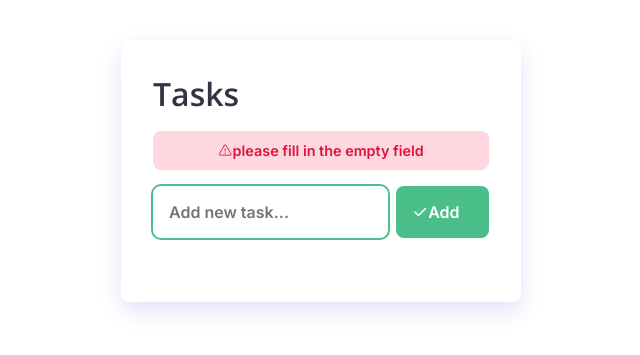
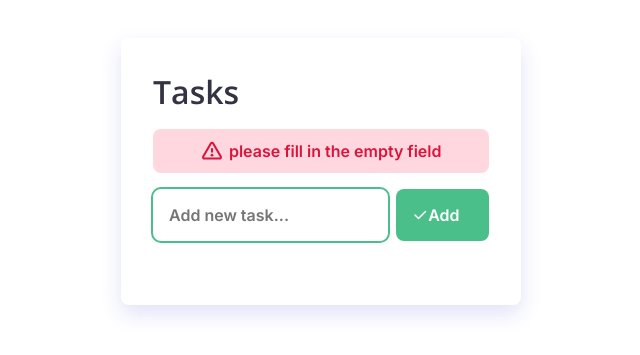
Before and after one commit to gabriel-corto/TaskList, a React (Vite) app: page / in a window 1280 px wide. Shown: the part 149-504 px from the top of the page, without its empty margins (319-959 px from the left). Built offline with nearby package versions, Linux system fonts and the light colour scheme.

Commit message:
Project Completed

```diff
--- a/src/App.tsx
+++ b/src/App.tsx
@@ -5,14 +5,14 @@ import Form from "./components/Form";
 import TaskList from "./components/TaskList";
 
 import styles from './components/Form.module.css'
-import { Trash, Warning } from "phosphor-react";
+import { Check, Trash, Warning } from "phosphor-react";
 
 export default function App() {
 
   const [Text, setNewText] = useState("")
   const [Tasks, setNewTask] = useState <string[]> ([])
   const [isTextEmpty, setIsTextEmpty] = useState(true)
-  const [Message, setMessage] = useState("")
+  const [Message, setMessage] = useState(false)
 
   function handleSaveTask(event: FormEvent) {
     event.preventDefault()
@@ -36,6 +36,7 @@ export default function App() {
       return Task !== TaskToDelete
     })
     setNewTask(TasksNotDeleted)
+    setMessage(true)
   }
 
   return (
@@ -45,7 +46,10 @@ export default function App() {
       </header>
 
       <div className={isTextEmpty ? "error" : "success"}>
-         <Warning /> {isTextEmpty ? "please fill in the empty field" : "Success"}
+         {isTextEmpty ? <p>{<Warning weight="bold" size={22} />} please fill in the empty field</p>  : <p>{<Check weight="bold" size={22}/>} please fill in the empty field</p>}
+      </div>
+      <div className={Message ? "message" : ""}>
+        {Message &&  <p><Warning weight="bold" size={22} /> One Task Removed</p> }
       </div>
 
       <Form  onSaveTask={handleSaveTask} >
--- a/src/index.css
+++ b/src/index.css
@@ -41,12 +41,18 @@ header h1 {
   text-align: center;
 
   font-size: .9rem;
-  margin-top: 2rem;
+  margin-top: 1rem;
+  color: #9f9d3f;
+  background: #fffdd2;
 
+}
+.message, .error, .success, p {
+  gap: .4rem;
   display: flex;
   align-items: center;
   justify-content: center;
 }
+
 .error {
   color: #dc143c;
   background: #ffd7df;
@@ -56,7 +62,7 @@ header h1 {
   border-radius: 8px;
   text-align: center;
 
-  font-size: .9rem;
+  font-size: 1rem;
   margin-top: 1rem;
 
   display: flex;
@@ -74,8 +80,4 @@ header h1 {
 
   font-size: .9rem;
   margin-top: 1rem;
-
-  display: flex;
-  align-items: center;
-  justify-content: center;
 }
```
